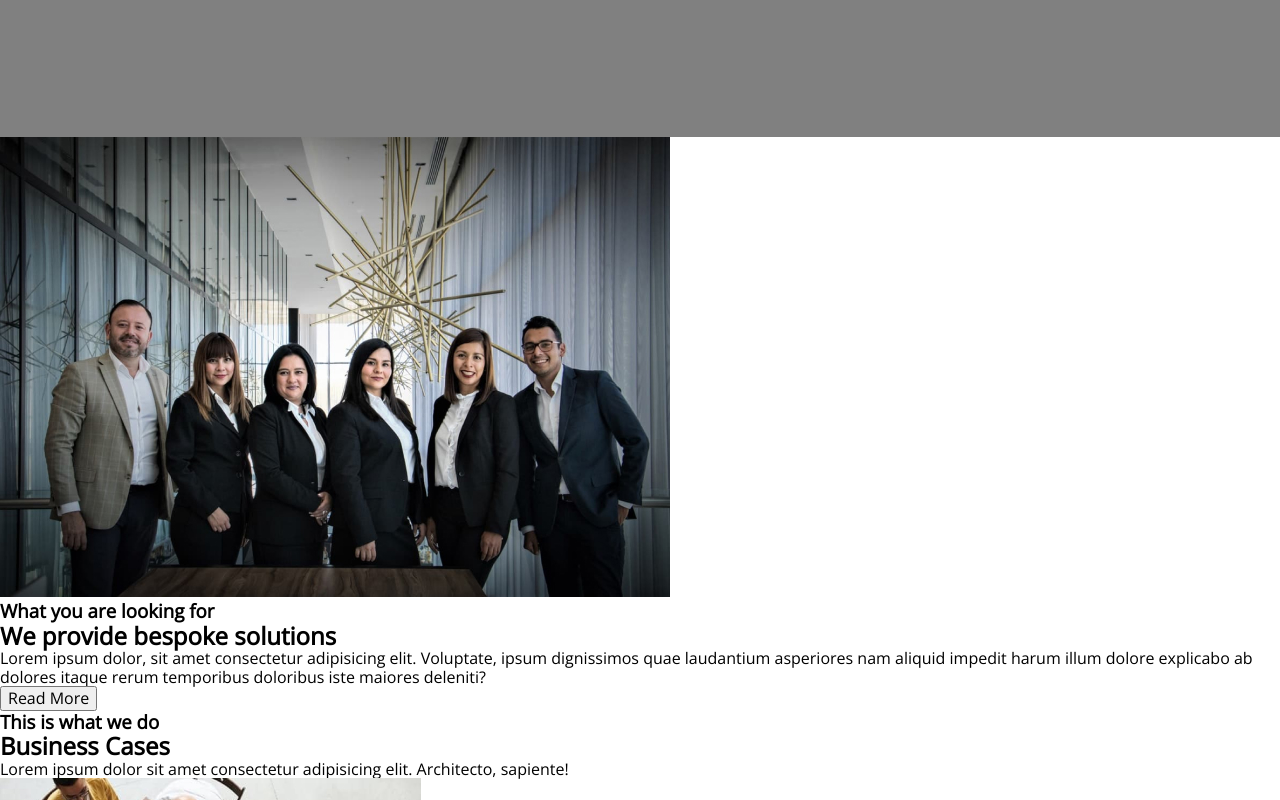
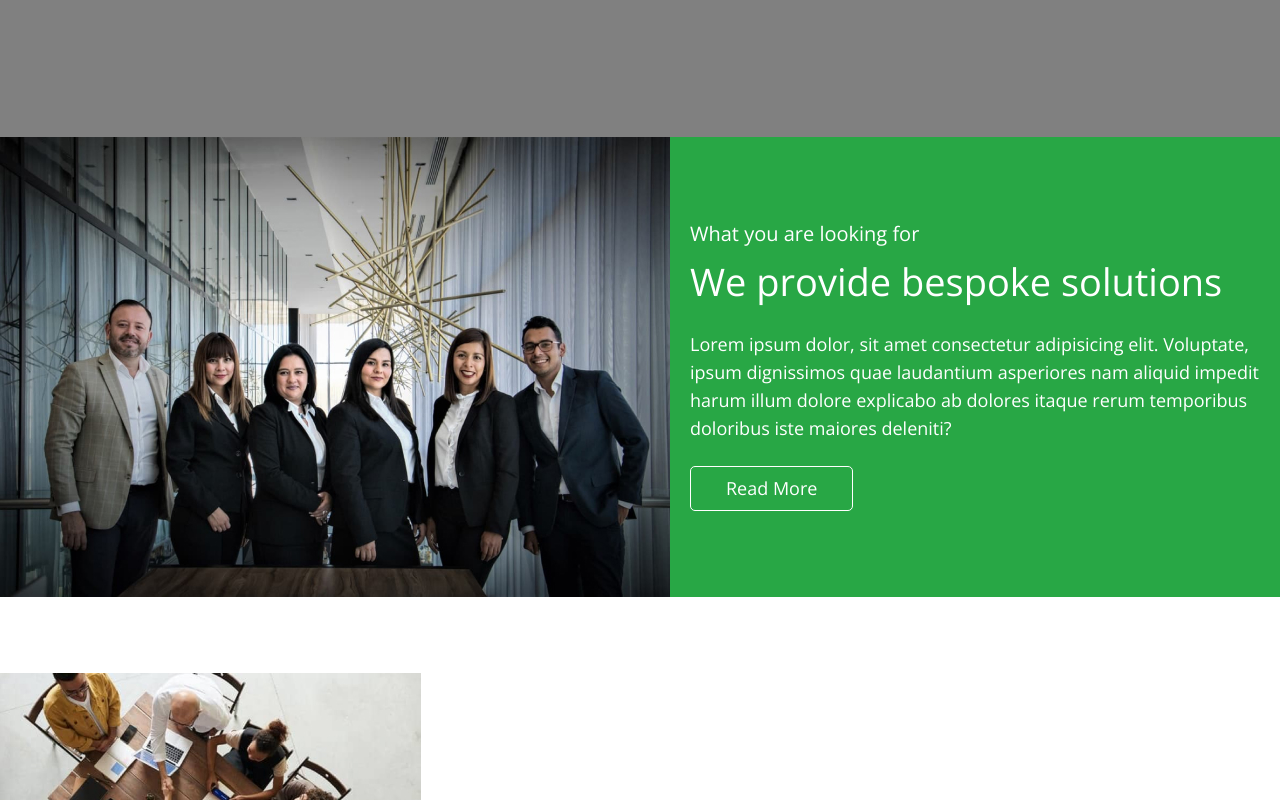
Before and after one commit to kashirin-olexsandr/blended-94-9-10, a plain HTML site: page index.html in a window 1280 px wide. Shown: the part 700-1500 px from the top of the page. Drawn offline with nearby package versions, Linux system fonts and the light colour scheme.

Commit message:
about upload

```diff
--- a/css/styles.css
+++ b/css/styles.css
@@ -4,12 +4,20 @@
 }
 body {
   font-family: "Open Sans", sans-serif;
+  font-size: 18px;
+  color:var(--light-cl);
 }
 ul {
   list-style-type: none;
   margin: 0;
   padding: 0;
 }
+img{
+  display: block;
+  max-width: 100%;
+  height: auto;
+}
+
 h1,
 h2,
 h3,
@@ -96,3 +104,44 @@ a {
   display: block;
   margin: 0 auto;
 }
+/* ---------------------ABOUT-------------- */
+.about {
+  background-color: var(--green);
+}
+.about > .container{
+display: flex;
+}
+.container {
+}
+.about-container {
+  padding: 80px 20px;
+
+
+}
+.about-title {
+  padding-bottom: 8px;
+  font-size: 20px;
+font-weight: 400;
+line-height: 1.65;
+}
+.about-subtitle {
+  padding-bottom: 24px;
+  font-size: 38px;
+font-weight: 300;
+line-height: 1.26;
+}
+.about-text{
+  padding-bottom: 24px;
+  font-size: 18px;
+font-weight: 400;
+line-height: 1.56;
+width: 606px;
+}
+.about-btn{
+  padding: 11px 35px;
+  border-radius: 5px;
+border: 1px solid #FFF;
+background-color: var(--green);
+color: #FFF;
+
+}
--- a/index.html
+++ b/index.html
@@ -58,16 +58,20 @@
         </div>
       </section>
       <section class="about">
+       <div class="container">
           <img src="./images/rectangle.jpg" alt="six people standing" />
+          <div class="about-container">
             <h3 class="about-title">What you are looking for</h3>
             <h2 class="about-subtitle">We provide bespoke solutions</h2>
-        <p>
+            <p class="about-text">
               Lorem ipsum dolor, sit amet consectetur adipisicing elit. Voluptate,
               ipsum dignissimos quae laudantium asperiores nam aliquid impedit harum
               illum dolore explicabo ab dolores itaque rerum temporibus doloribus
               iste maiores deleniti?
             </p>
-        <button type="button">Read More</button>
+            <button class="about-btn" type="button">Read More</button>
+          </div>
+       </div>
       </section>
       <section class="cases">
         <h3 class="sub-title">This is what we do</h3>
```
Lines whose indentation alone changed are shown as unchanged.
